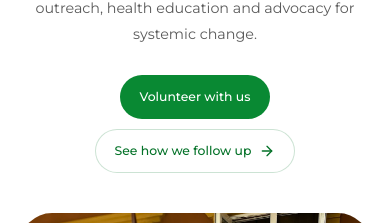
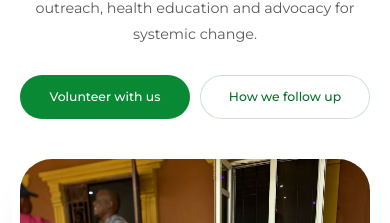
Before and after one commit to tazhealth/tazhealth, a Next.js app: page / in a window 390 px wide. Shown: the part 394-617 px from the top of the page. Built offline with nearby package versions, Linux system fonts and the light colour scheme; no server answers.

Commit message:
feat: enhance volunteer and outreach buttons for improved responsiveness and accessibility

```diff
--- a/components/home/HomeHero.tsx
+++ b/components/home/HomeHero.tsx
@@ -54,12 +54,14 @@ export function HomeHero() {
           through medical outreach, health education and advocacy for systemic change.
         </motion.p>
 
-        <motion.div {...rise(0.25)} className="mt-7 flex flex-wrap justify-center gap-2.5 sm:mt-8 sm:gap-3">
-          <ButtonLink href={site.volunteerGroup} external size="lg">
+        <motion.div {...rise(0.25)} className="mx-auto mt-7 grid max-w-sm grid-cols-2 gap-2.5 sm:mt-8 sm:flex sm:max-w-none sm:justify-center sm:gap-3">
+          <ButtonLink href={site.volunteerGroup} external size="lg" className="px-3 sm:px-7">
             Volunteer with us
           </ButtonLink>
-          <ButtonLink to="/outreaches" size="lg" variant="secondary">
-            See how we follow up <ArrowRightIcon className="h-4 w-4" />
+          <ButtonLink to="/outreaches" size="lg" variant="secondary" className="px-3 sm:px-7">
+            <span className="sm:hidden">How we follow up</span>
+            <span className="hidden sm:inline">See how we follow up</span>
+            <ArrowRightIcon className="hidden h-4 w-4 sm:block" />
           </ButtonLink>
         </motion.div>
       </div>
```
